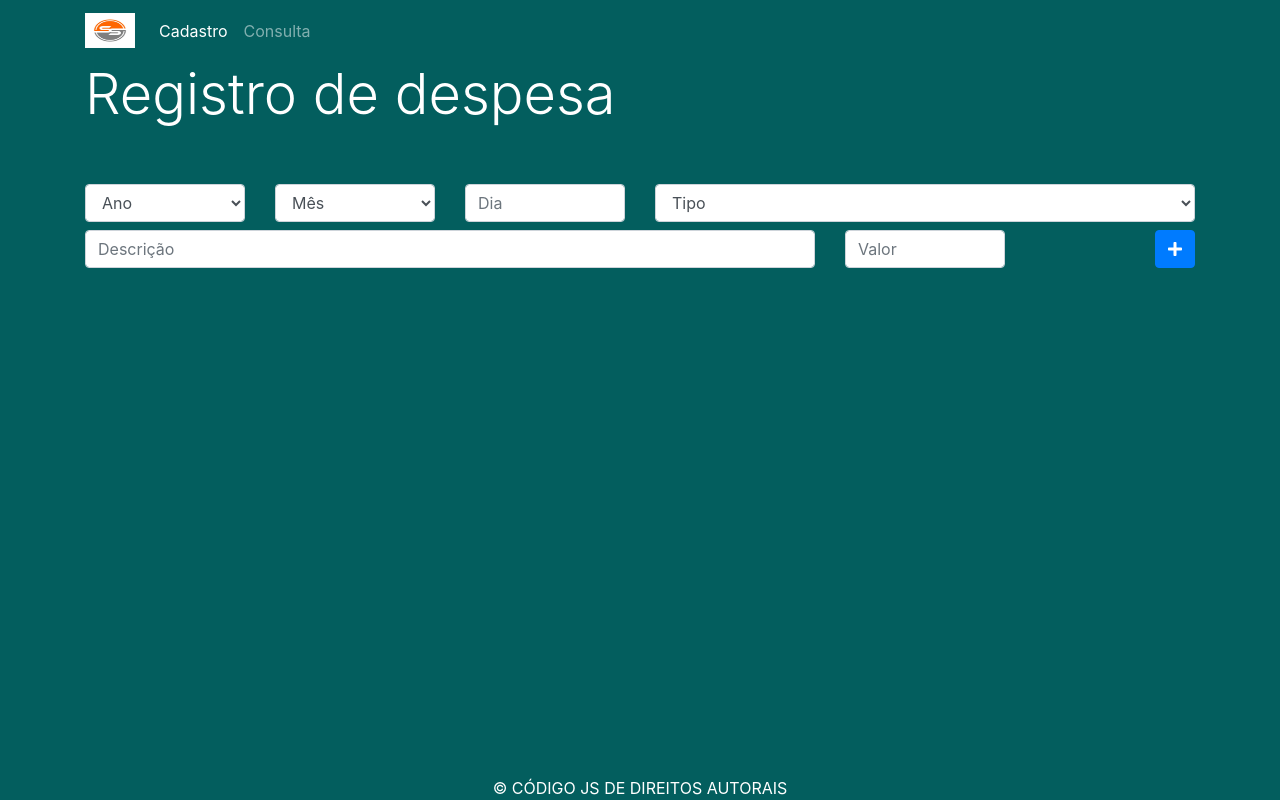
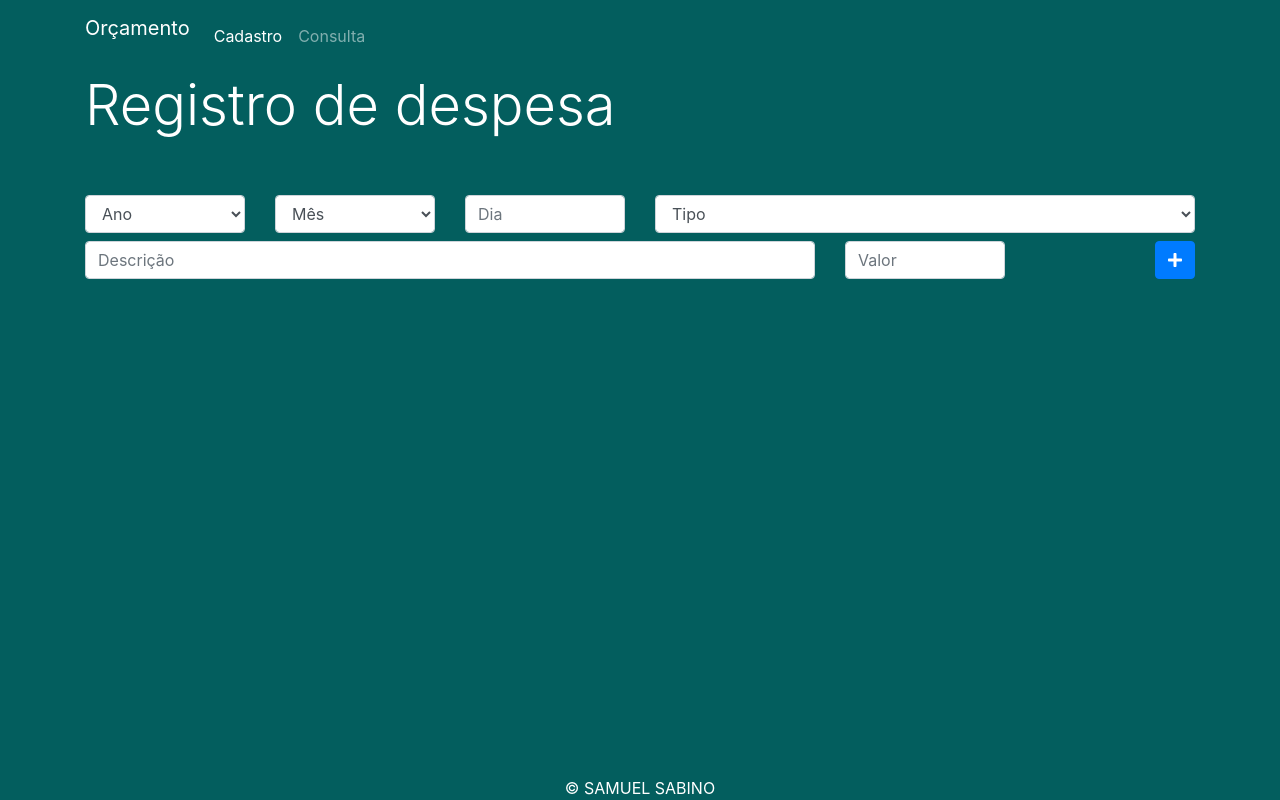
Before and after one commit to samuel-sabinodasilva1303/geradordeorcamento, a plain HTML site: page index.html in a window 1280 px wide. Drawn offline with nearby package versions, Linux system fonts and the light colour scheme.

Commit message:
fix: update logo and footer

```diff
--- a/index.html
+++ b/index.html
@@ -25,7 +25,7 @@
     <nav class="navbar navbar-expand-lg navbar-dark">
       <div class="container">
         <a class="navbar-brand" href="#">
-           <img src="logo.jpg" width="50" height="35" alt="Orçamento pessoal">
+          <p>Orçamento</p>
         </a>
         <button class="navbar-toggler" type="button" data-toggle="collapse" data-target="#navbarSupportedContent" aria-controls="navbarSupportedContent" aria-expanded="false" aria-label="Toggle navigation">
           <span class="navbar-toggler-icon"></span>
@@ -121,7 +121,6 @@
       </div>
     </div>
 
-    <!-- Modal -->
     <div class="modal fade" id="modalRegistraDespesa" tabindex="-1" role="dialog" aria-labelledby="exampleModalLabel" aria-hidden="true">
       <div class="modal-dialog" role="document">
         <div class="modal-content">
@@ -141,7 +140,7 @@
 
     <footer>
       <div class =" clean "> </div>
-      <a class =" rodape-real " > © Código JS de direitos autorais </a>
+      <a class =" rodape-real " > © Samuel Sabino </a>
     </footer>
 
   </body>
```
